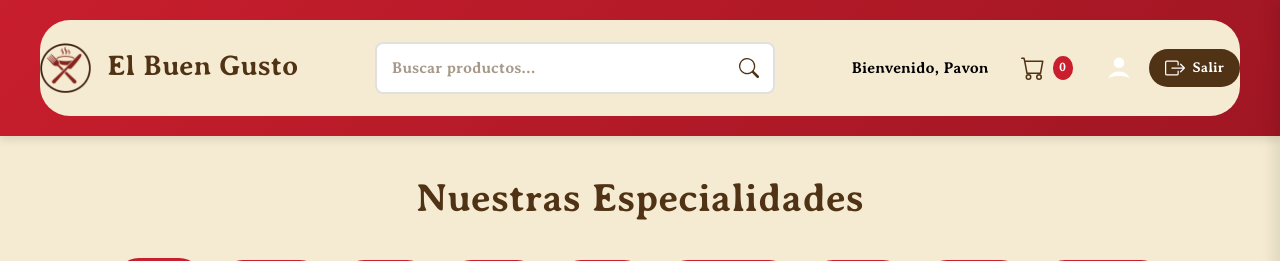
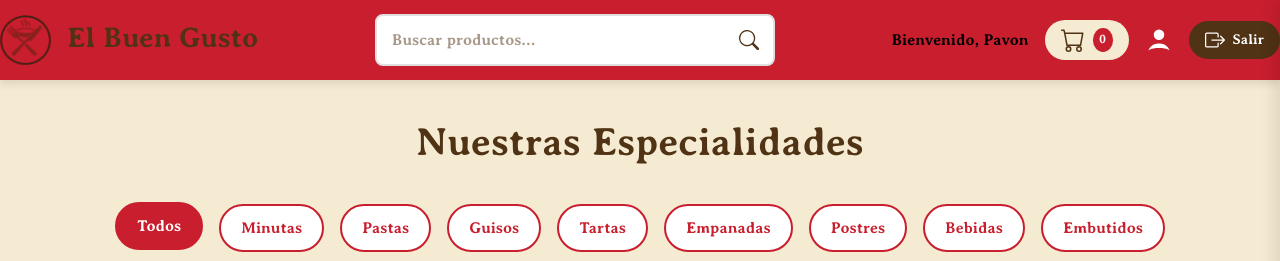
Before and after one commit to Bruno-DarkSouler/WEB_ElBuenGusto, a PHP site: page /html/inicio.php in a window 1280 px wide. Shown: the top 261 px of the page. Run offline with PHP 8.4, Linux system fonts and the light colour scheme; a user stored in the database is signed in; data comes from the database, SQL or seed files in the repository; style sheets or scripts are compiled from the project's sources.

Commit message:
cambios header

```diff
--- a/css/inicio.css
+++ b/css/inicio.css
@@ -15,7 +15,7 @@ body {
 /* Header */
 .header {
     background-color: #C81E2D;
-    padding: 1rem 2rem;
+    padding: 0;
     box-shadow: 0 2px 10px rgba(0,0,0,0.1);
     position: sticky;
     top: 0;
@@ -26,7 +26,8 @@ body {
     display: flex;
     justify-content: space-between;
     align-items: center;
-    max-width: 1200px;
+    width: 100%;
+    height: 100%;
     margin: 0 auto;
 }
 
@@ -478,7 +479,6 @@ body {
 
     .user-section {
         order: 2;
-        display: none;
     }
 
     .cart-sidebar {
--- a/css/pedido.css
+++ b/css/pedido.css
@@ -31,7 +31,6 @@
 .header {
     background: linear-gradient(135deg, #C81E2D, #a01623);
     color: white;
-    padding: 20px;
     text-align: center;
     box-shadow: 0 4px 8px rgba(0,0,0,0.1);
     position: relative;
--- a/css/style.css
+++ b/css/style.css
@@ -22,13 +22,11 @@ header{
 }
 .navbar{
     display: flex;
-    width: auto;
-    height: 6rem;
-    border-radius: 30px;
-    background-color: #F5EBD2;
+    background-color: #C81E2D;
     align-items: center;
     justify-content: space-between;
     font-size: 160%;
+    min-height: 10vh;
 }
 .nombre_sitio{
     display: flex;
```
